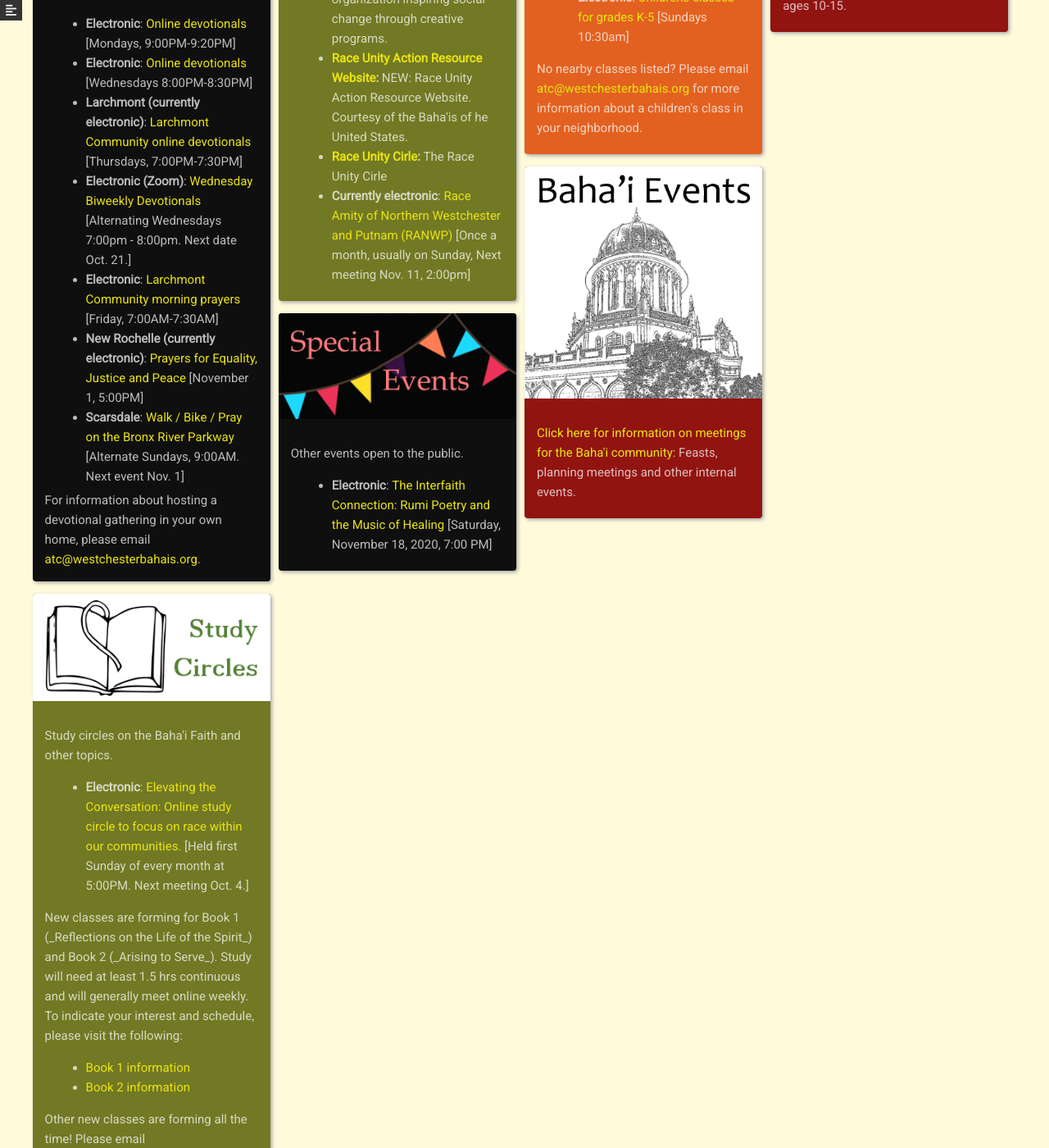
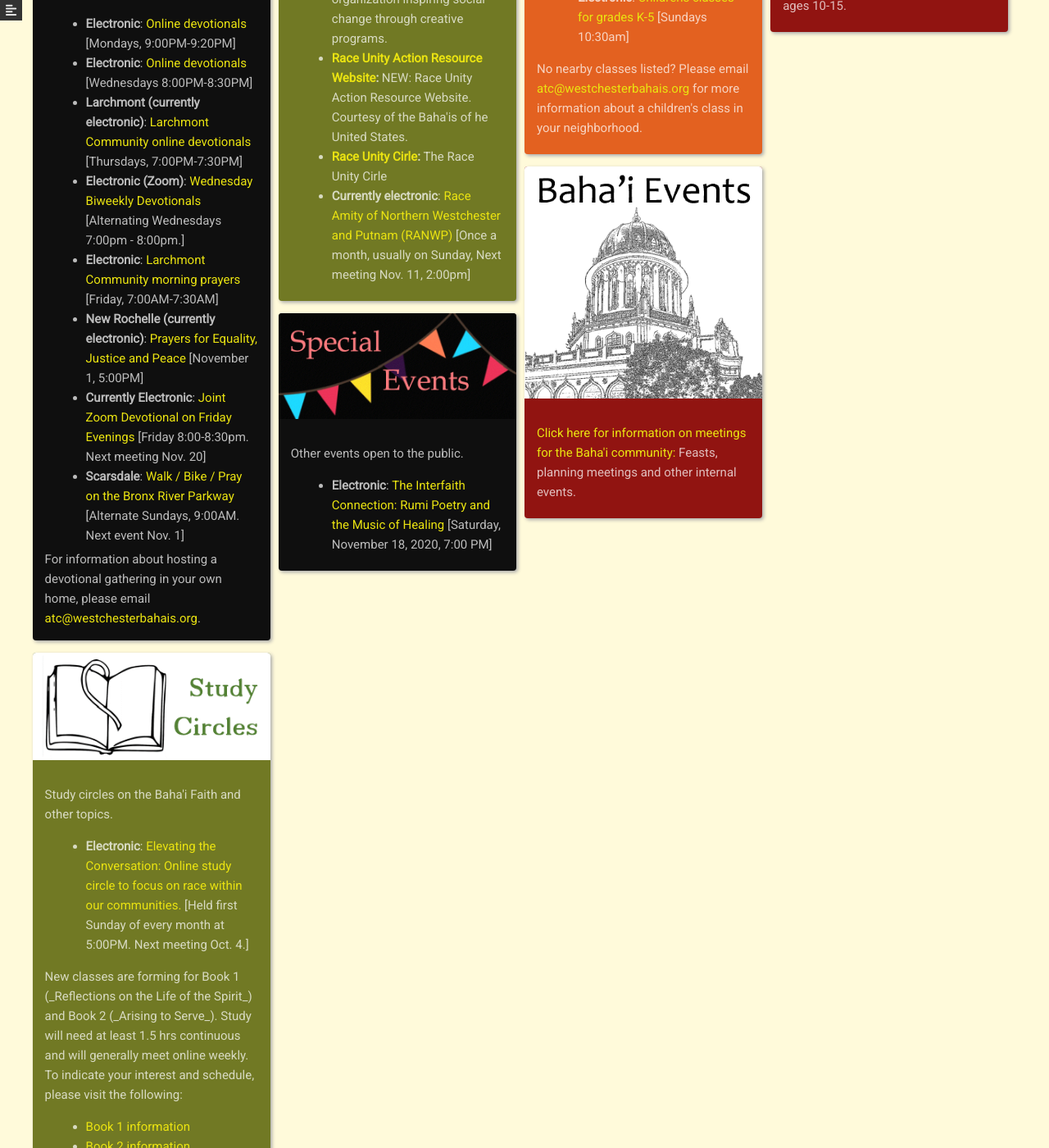
Before and after one commit to westchesterbahai/westchesterbahai.github.io, a Jekyll site: the page built from index.html, in a window 1280 px wide and 1400 px high, scrolled down 474 px. Shown: the whole window at 82% size. Built offline with Jekyll 4.4.1, drawn with Linux system fonts in a browser that asks for light colours; nearby versions of some CDN libraries; some of the changed text lies outside the part shown.

Commit message:
Update 05 nov 20 (#16)
* Updates as of 11/5/20

* Updates for 11/19/2020

```diff
--- a/_devotionals/livingston.md
+++ b/_devotionals/livingston.md
@@ -3,7 +3,7 @@ layout: post
 title:  "Wednesday Biweekly Devotionals"
 description: Wednesday Biweekly Devotionals
 location: Electronic (Zoom)
-time: Alternating Wednesdays 7:00pm - 8:00pm. Next date Oct. 21.
+time: Alternating Wednesdays 7:00pm - 8:00pm.
 color: BF360C
 ---
 Biweekly devotionals hosted on Zoom Please contact <atc@westchesterbahais.org>
--- /dev/null
+++ b/_devotionals/scarsdale-fri.md
@@ -0,0 +1,11 @@
+---
+layout: post
+title:  "Friday Night Zoom Devotional"
+description: Joint Zoom Devotional on Friday Evenings
+location: Currently Electronic
+time: Friday 8:00-8:30pm. Next meeting Nov. 20
+color: BF360C
+---
+Joint Zoom devotional hosted by the Mirafzali-Porooshasp families.
+Currently online. Contact <atc@westchesterbahais.org> for login information
+to join us.
--- a/index.html
+++ b/index.html
@@ -111,6 +111,7 @@ layout: default
 	     <li><a href="http://whenisgood.net/2cnfxdybk1">Book 1 information</a></li>
 	     <li><a href="http://whenisgood.net/fswpxssbk2">Book 2 information</a></li>
      </ul>
+     <p>Also, a Book 13 ("Engaging in Social Action") class is also forming.
      <p>Other new classes are forming all the time! Please email <a href="mailto:atc@westchesterbahais.org">atc@westchesterbahais.org</a> for information on
      upcoming classes.</p>
      </div>
```
Also changed, not shown: _bahai-meeting/cluster-reflection.md (deleted, +0 -9 lines), 4 other files.
